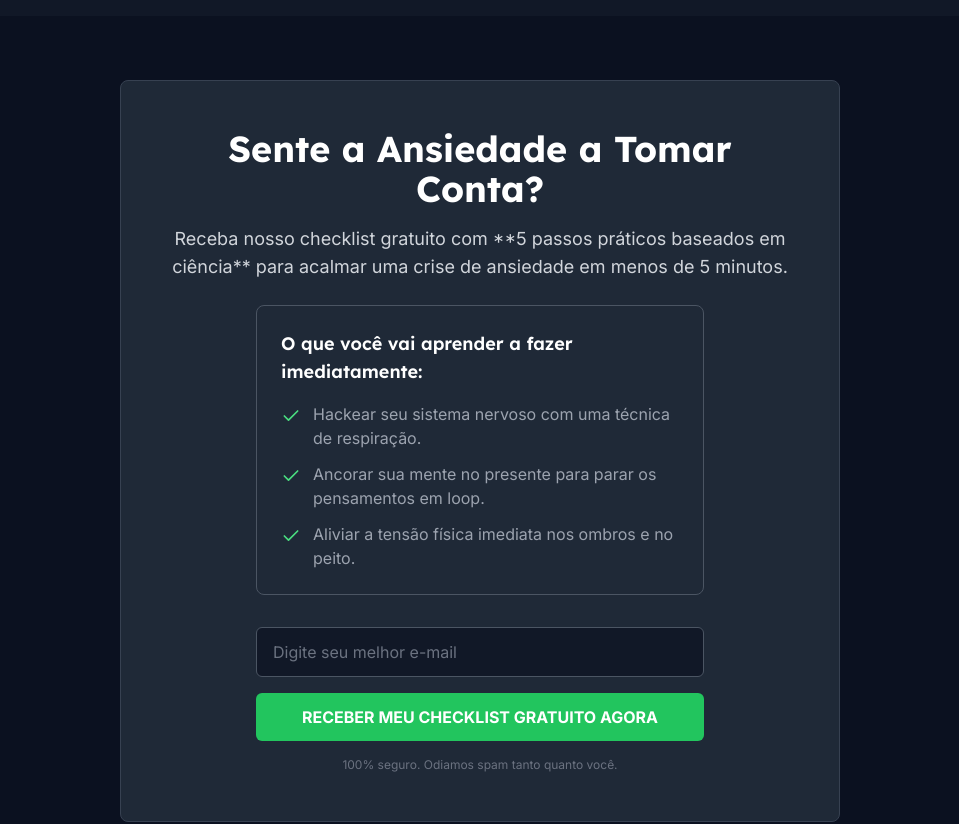
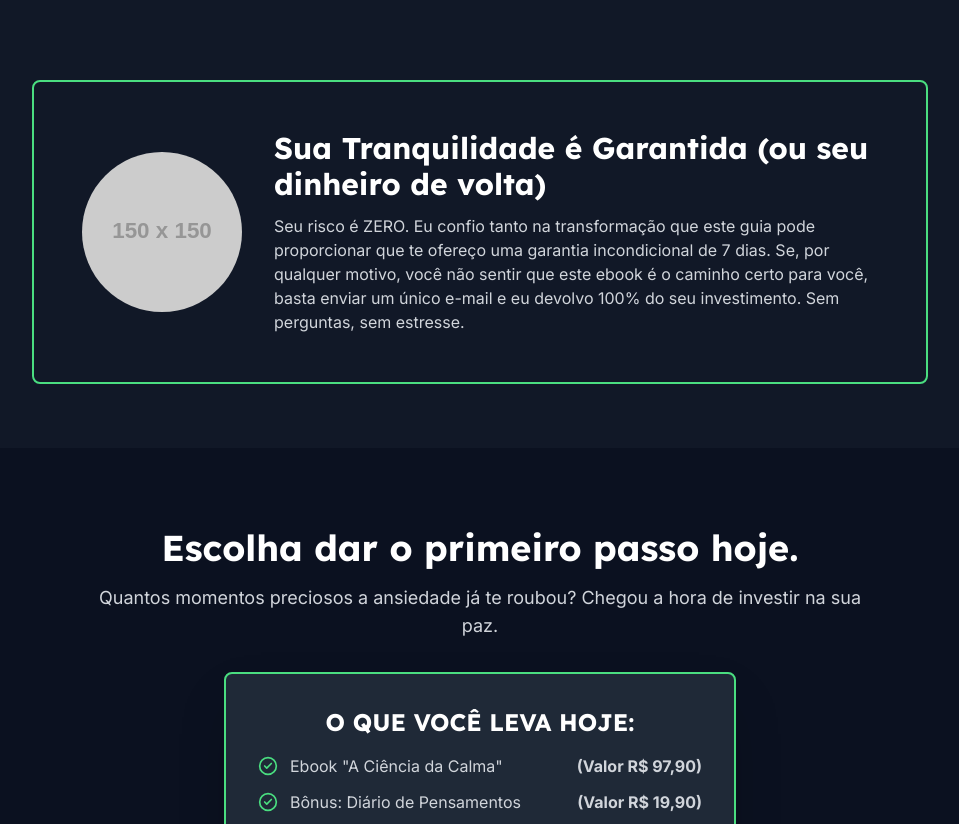
Before and after one commit to frenetico9/ebook, a plain HTML site: page index.html in a window 1280 px wide. Shown: the part 3820-4644 px from the top of the page, without its empty margins (160-1119 px from the left). Drawn offline with nearby package versions, Linux system fonts and the light colour scheme; placeholder pictures from the web are drawn by us.

Commit message:
Update index.html

```diff
--- a/index.html
+++ b/index.html
@@ -337,31 +337,6 @@
             </div>
         </section>
 
-        <!-- FREE CHECKLIST SECTION -->
-        <section class="py-16">
-            <div class="container mx-auto px-6 max-w-3xl">
-                <div class="card-bg border border-gray-700 rounded-lg p-8 md:p-12 text-center" data-aos="fade-up">
-                    <h2 class="text-3xl md:text-4xl font-bold text-white mb-4 font-lexend">Sente a Ansiedade a Tomar Conta?</h2>
-                    <p class="text-gray-300 text-lg mb-6 max-w-2xl mx-auto">Receba nosso checklist gratuito com **5 passos práticos baseados em ciência** para acalmar uma crise de ansiedade em menos de 5 minutos.</p>
-                    <div class="card-bg border border-gray-600 rounded-lg p-6 text-left mb-8 max-w-md mx-auto">
-                        <h3 class="font-semibold text-white text-lg mb-4">O que você vai aprender a fazer imediatamente:</h3>
-                        <ul class="space-y-3 text-gray-400">
-                            <li class="flex items-start"><i data-lucide="check" class="w-5 h-5 text-green-400 mr-3 mt-1 flex-shrink-0"></i><span>Hackear seu sistema nervoso com uma técnica de respiração.</span></li>
-                            <li class="flex items-start"><i data-lucide="check" class="w-5 h-5 text-green-400 mr-3 mt-1 flex-shrink-0"></i><span>Ancorar sua mente no presente para parar os pensamentos em loop.</span></li>
-                            <li class="flex items-start"><i data-lucide="check" class="w-5 h-5 text-green-400 mr-3 mt-1 flex-shrink-0"></i><span>Aliviar a tensão física imediata nos ombros e no peito.</span></li>
-                        </ul>
-                    </div>
-                    <form action="mailto:hiago182016@gmail.com" method="post" enctype="text/plain" class="max-w-md mx-auto">
-                        <input type="email" name="email" placeholder="Digite seu melhor e-mail" required class="w-full bg-gray-900 border border-gray-600 rounded-md py-3 px-4 text-white placeholder-gray-500 focus:ring-2 focus:ring-green-400 focus:border-green-400 transition mb-4">
-                        <button type="submit" class="w-full bg-green-500 hover:bg-green-600 text-white font-bold py-3 px-4 rounded-md transition-colors duration-300">
-                            RECEBER MEU CHECKLIST GRATUITO AGORA
-                        </button>
-                    </form>
-                    <p class="text-xs text-gray-500 mt-4">100% seguro. Odiamos spam tanto quanto você.</p>
-                </div>
-            </div>
-        </section>
-
         <!-- GUARANTEE SECTION -->
         <section class="py-16 section-bg">
             <div class="container mx-auto px-6">
```
Lines whose indentation alone changed are shown as unchanged.
